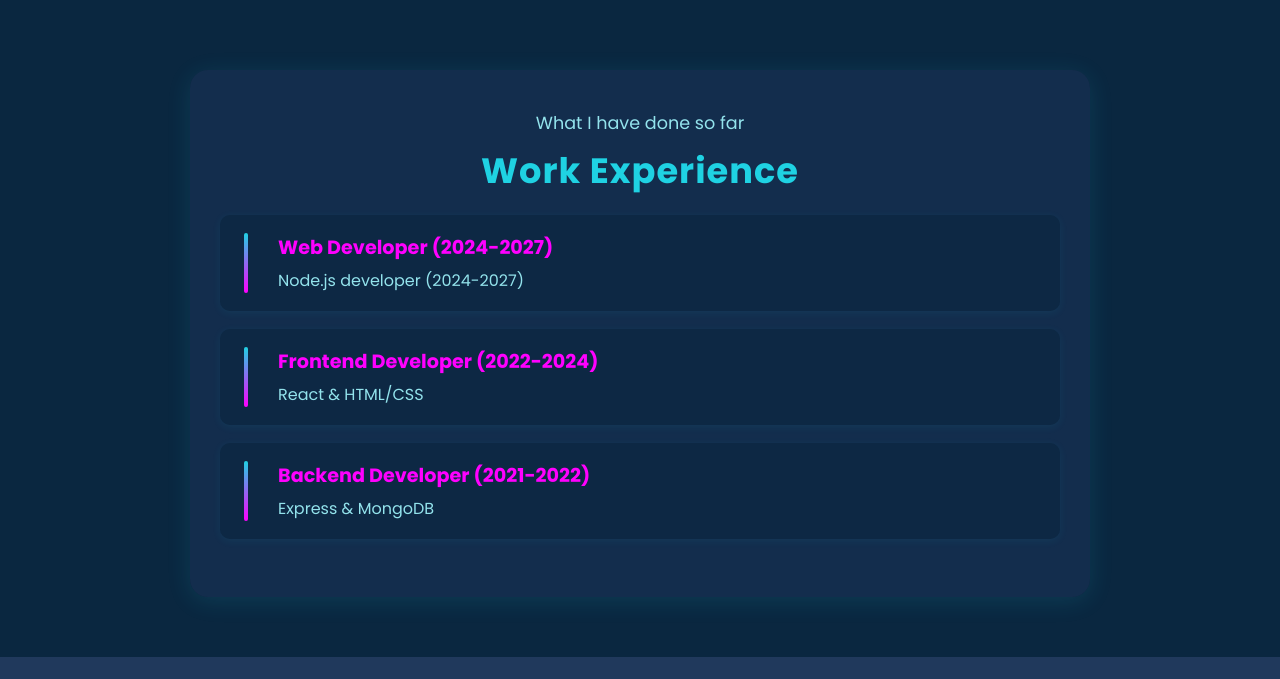
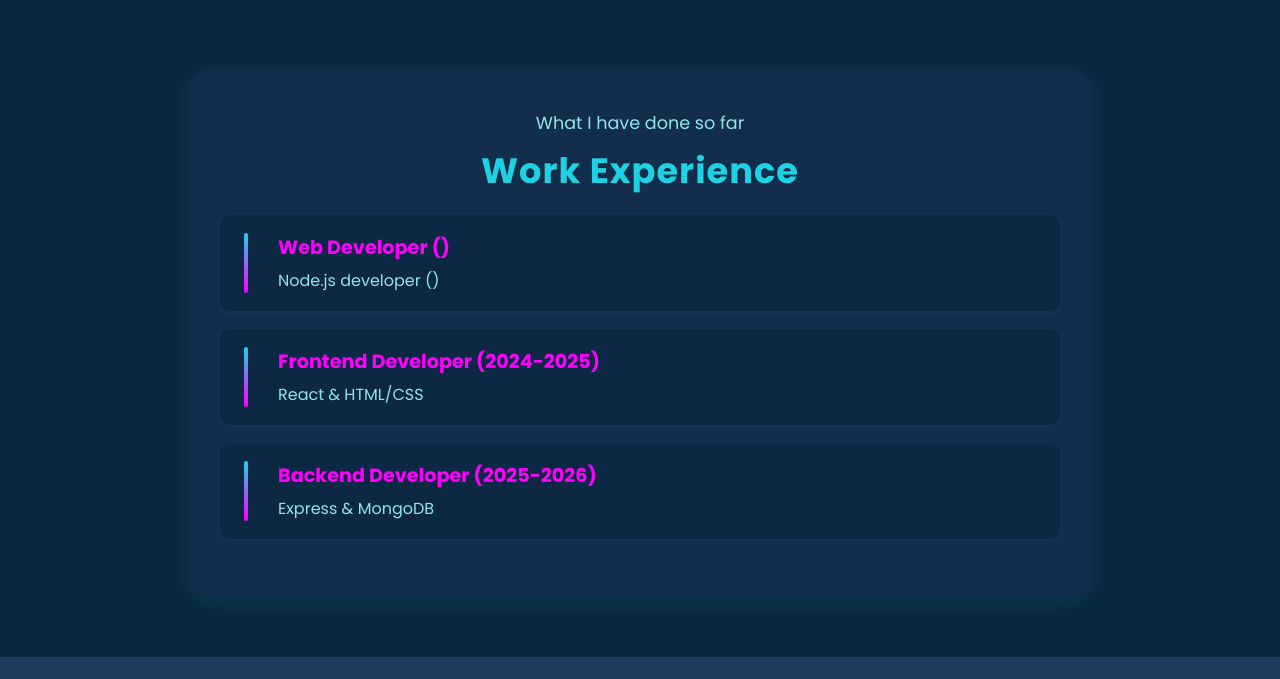
Before and after one commit to shivam0028/portfolio, a plain HTML site: page index.html in a window 1280 px wide. Shown: the part 558-1237 px from the top of the page. Drawn offline with nearby package versions, Linux system fonts and the light colour scheme.

Commit message:
modified

```diff
--- a/index.html
+++ b/index.html
@@ -43,21 +43,21 @@
             <div class="experience-row">
             <div class="horizontal"></div>
         <div class="experience-details">
-            <div class="role">Web Developer (2024-2027)</div>
-            <div class="desc">Node.js developer (2024-2027)</div>
+            <div class="role">Web Developer ()</div>
+            <div class="desc">Node.js developer ()</div>
         </div>
     </div>
     <div class="experience-row">
         <div class="horizontal"></div>
         <div class="experience-details">
-            <div class="role">Frontend Developer (2022-2024)</div>
+            <div class="role">Frontend Developer (2024-2025)</div>
             <div class="desc">React & HTML/CSS</div>
         </div>
     </div>
     <div class="experience-row">
         <div class="horizontal"></div>
         <div class="experience-details">
-            <div class="role">Backend Developer (2021-2022)</div>
+            <div class="role">Backend Developer (2025-2026)</div>
             <div class="desc">Express & MongoDB</div>
         </div>
     </div>
```
